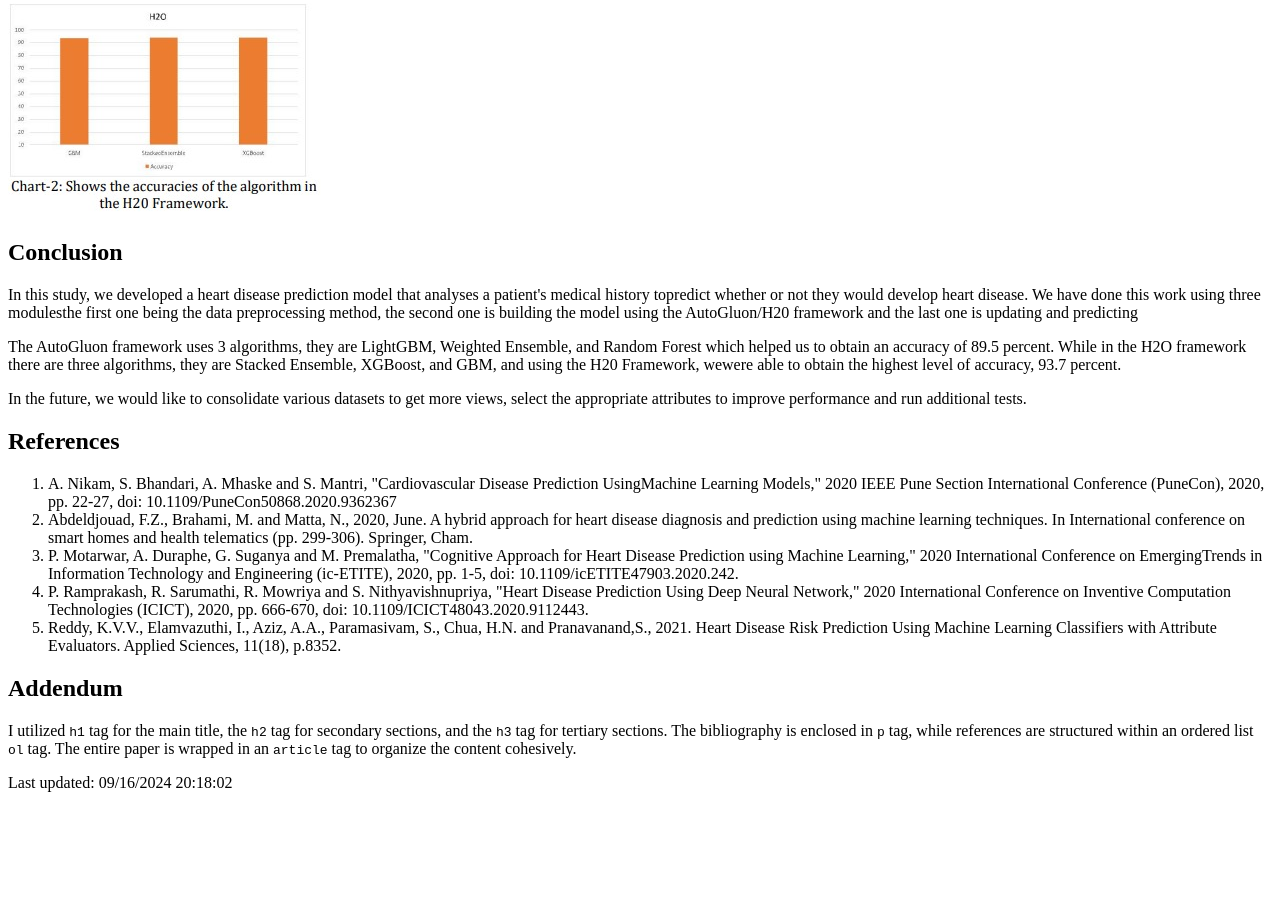
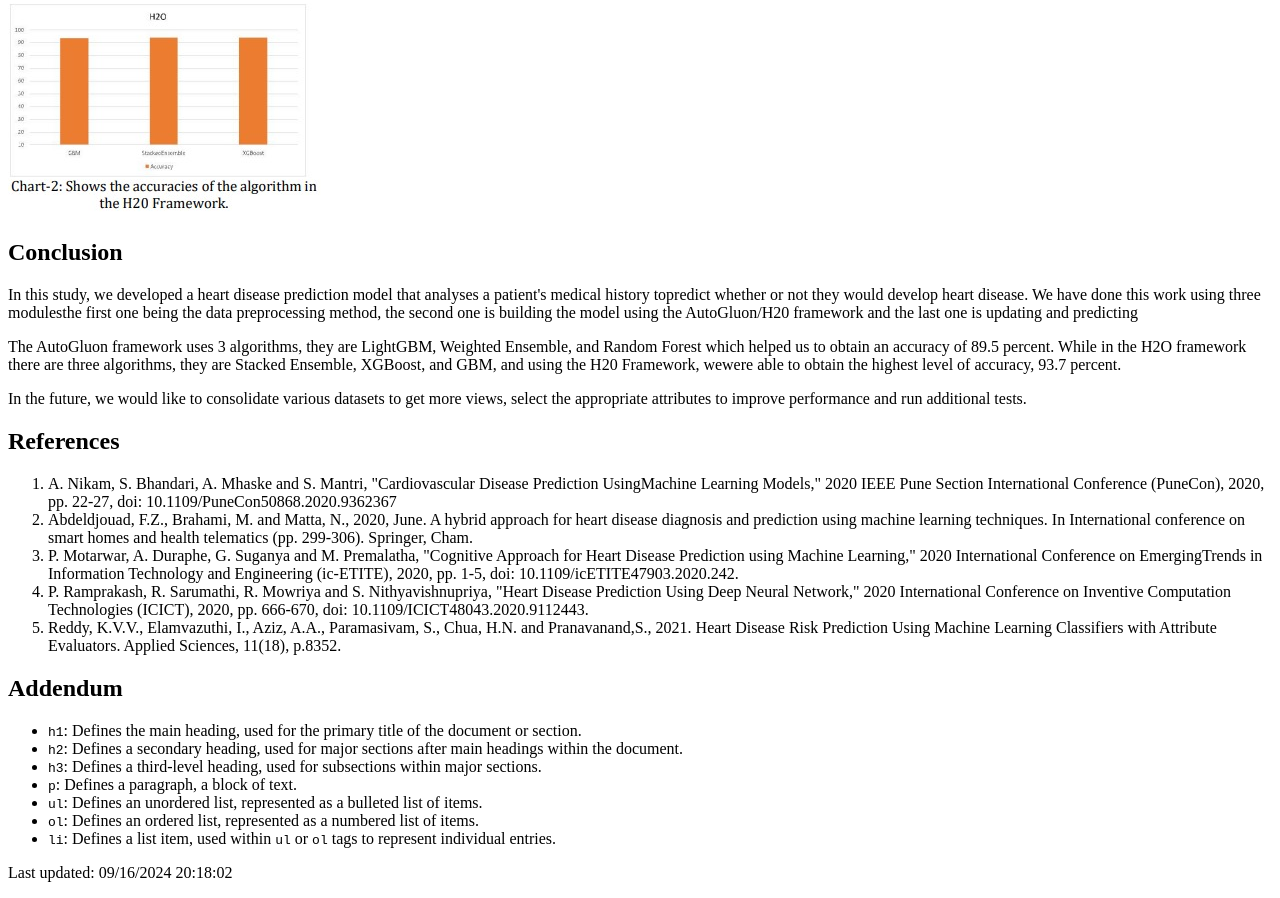
Before and after one commit to vigneshchowdarypamulapati/ITC505, a plain HTML site: page lab-2/index.html in a window 1280 px wide. Shown: the part 2861-3759 px from the top of the page. Before the commit the page ends 3669 px from the top, so only its background shows below. Drawn offline with Linux system fonts and the light colour scheme.

Commit message:
Update index.html

```diff
--- a/lab-2/index.html
+++ b/lab-2/index.html
@@ -318,10 +318,15 @@
     </article>
     <article>
         <h2>Addendum</h2>
-        <p>I utilized <code>h1</code> tag for the main title, the <code>h2</code> tag for secondary sections, and the
-        <code>h3</code> tag for tertiary sections. The bibliography is enclosed in <code>p</code> tag, while references
-        are structured within an ordered list <code>ol</code> tag. The entire paper is wrapped in an <code>article</code>
-        tag to organize the content cohesively.</p>
+        <ul>
+            <li><code>h1</code>: Defines the main heading, used for the primary title of the document or section.</li>
+            <li><code>h2</code>: Defines a secondary heading, used for major sections after main headings within the document.</li>
+            <li><code>h3</code>: Defines a third-level heading, used for subsections within major sections.</li>
+            <li><code>p</code>:  Defines a paragraph, a block of text.</li>
+            <li><code>ul</code>: Defines an unordered list, represented as a bulleted list of items.</li>
+            <li><code>ol</code>: Defines an ordered list, represented as a numbered list of items.</li>
+            <li><code>li</code>: Defines a list item, used within <code>ul</code> or <code>ol</code> tags to represent individual entries.</li>
+        </ul>
     </article>
     <footer></footer>
         <p>Last updated:
```
